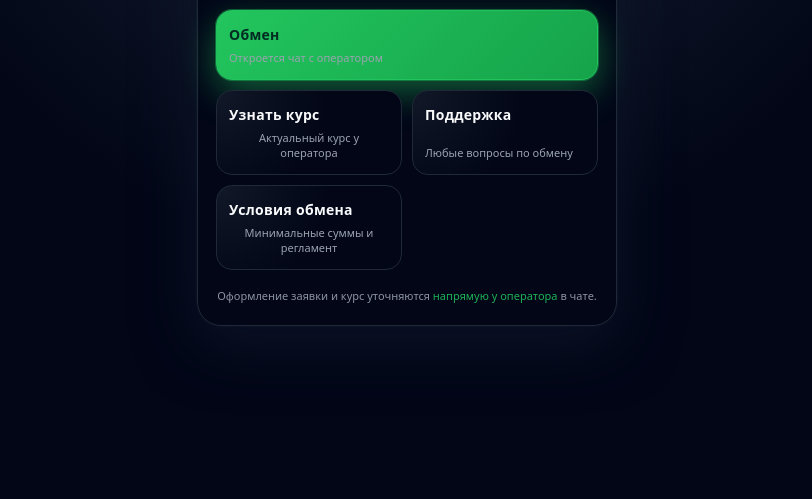
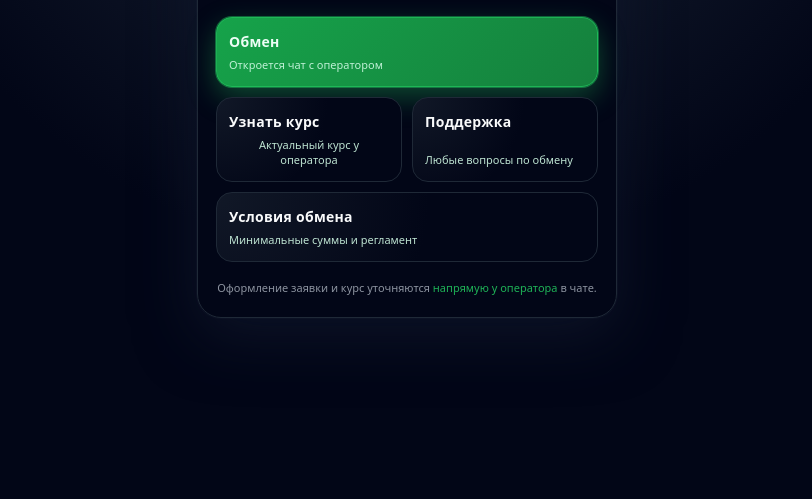
Before and after one commit to vamo999/trusty-transfer-miniapp, a plain HTML site: page index.html in a window 1280 px wide. Shown: the part 301-800 px from the top of the page, without its empty margins (233-1045 px from the left). Drawn offline with Linux system fonts and the light colour scheme.

Commit message:
Add files via upload

```diff
--- a/index.html
+++ b/index.html
@@ -110,12 +110,16 @@
 
         .btn-main {
     grid-column: span 2;
-            background: linear-gradient(135deg, #22c55e, #16a34a);
-            border-color: rgba(34, 197, 94, 0.9);
-            color: #022c22;
+    background: linear-gradient(135deg, #16a34a, #15803d);
+    border-color: rgba(34, 197, 94, 0.7);
+    color: #ecfdf5;
     box-shadow:
-                0 12px 35px rgba(34, 197, 94, 0.45),
-                0 0 0 1px rgba(34, 197, 94, 0.4);
+        0 10px 28px rgba(34, 197, 94, 0.35),
+        0 0 0 1px rgba(34, 197, 94, 0.45);
+        }
+
+        .btn-wide {
+    grid-column: span 2;
         }
 
         .btn:hover {
@@ -137,7 +141,8 @@
 
         .btn-note {
     font-size: 11px;
-            color: var(--text-muted);
+    color: #d1fae5; /* было var(--text-muted) */
+    opacity: 0.9;
         }
 
         .footer {
@@ -180,7 +185,7 @@
             <div class="btn-note">Любые вопросы по обмену</div>
         </button>
 
-        <button class="btn" id="btn-terms">
+        <button class="btn btn-wide" id="btn-terms">
             <div class="btn-label">Условия обмена</div>
             <div class="btn-note">Минимальные суммы и регламент</div>
         </button>
```
Lines whose indentation alone changed are shown as unchanged.
